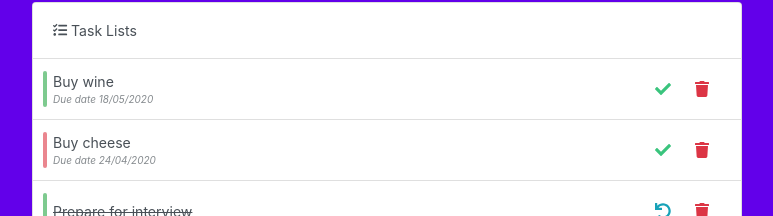
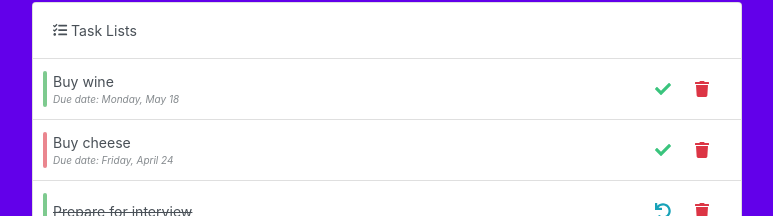
Before and after one commit to th3N0m4d/react-simple-todo, a React app: page / in a window 1280 px wide. Shown: the part 98-314 px from the top of the page, without its empty margins (168-941 px from the left). Built offline with nearby package versions, Linux system fonts and the light colour scheme; data requests are answered from the project's data file.

Commit message:
Change date format to long and remove year

```diff
--- a/src/components/TaskItem.tsx
+++ b/src/components/TaskItem.tsx
@@ -24,6 +24,8 @@ const renderUndoButton = (onClick: any) => (
     <FontAwesomeIcon icon={faUndo} />
   </Button>
 )
+
+const dateFormatOptions = { weekday: 'long', month: 'long', day: 'numeric' }
 
 const getVariant = (time: number | undefined) => {
   if (time) {
@@ -60,7 +62,7 @@ const TaskItem: React.FunctionComponent<Props> = ({
             >
               {name}
             </div>
-            {dueDate && <div className='widget-subheading' data-test="subheading"><i>Due date {new Intl.DateTimeFormat('en-GB').format(dueDate)}</i></div>}
+            {dueDate && <div className='widget-subheading' data-test="subheading"><i>Due date: {new Intl.DateTimeFormat('en-US', dateFormatOptions).format(dueDate)}</i></div>}
           </div>
           <div className='widget-content-right'>
 
```
Also changed, not shown: 1 other file (tests, documents, lock files or other folders).
